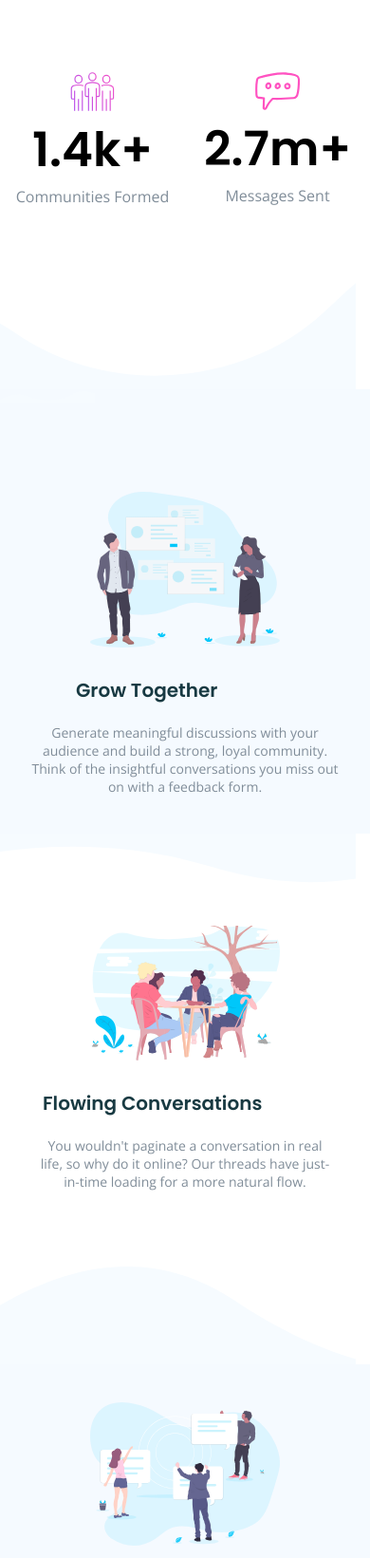
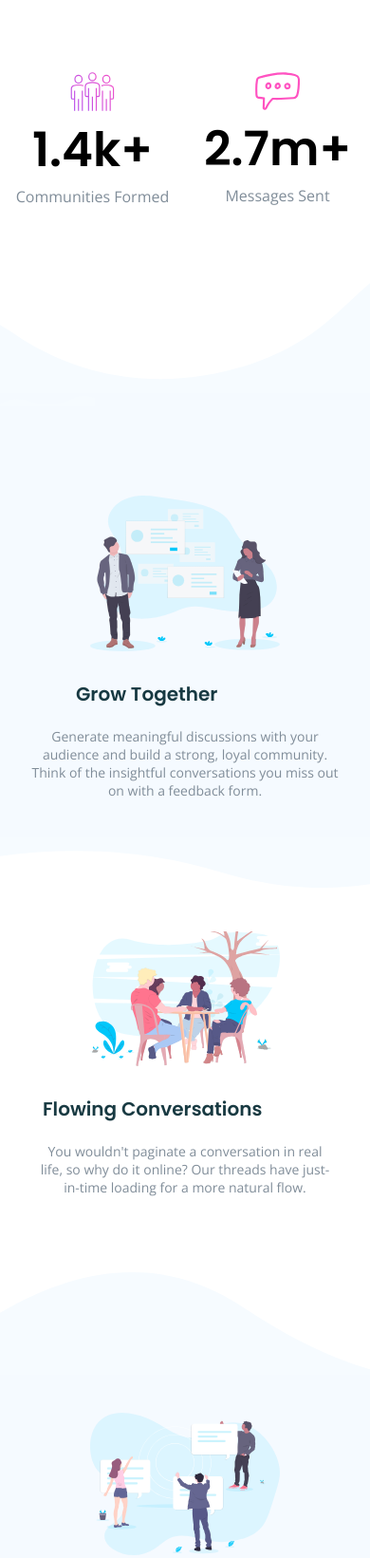
Before and after one commit to VladFromUkraine/Frontend-Mentor-Huddle-landing-page-with-curved-sections, a plain HTML site: page index.html in a window 390 px wide. Shown: the part 620-2261 px from the top of the page at 95% size. Drawn offline with nearby package versions, Linux system fonts and the light colour scheme.

Commit message:
Update styles.css

```diff
--- a/styles.css
+++ b/styles.css
@@ -719,7 +719,7 @@ padding-bottom: 40px;
 position: relative;
 top: 5px;
   display: block;
-
+width: 100%;
 
 }
   .bottom-logo {
@@ -775,9 +775,11 @@ padding-top: 50px;
   }
   .svg-mobile{
     display: block;
+    width: 100%
   }
   .svg-mobile-2{
     display: block;
+    width: 100%
   }
   .about {
     margin-left: 40px;
```
